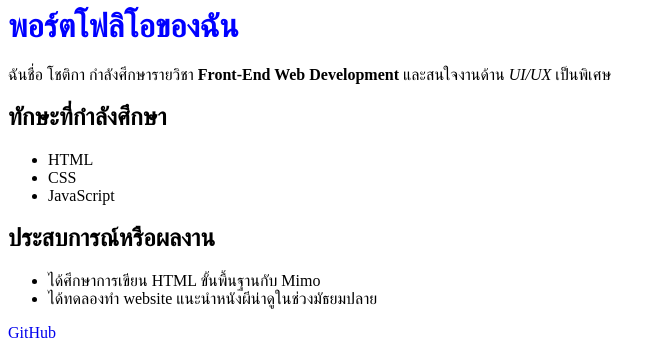
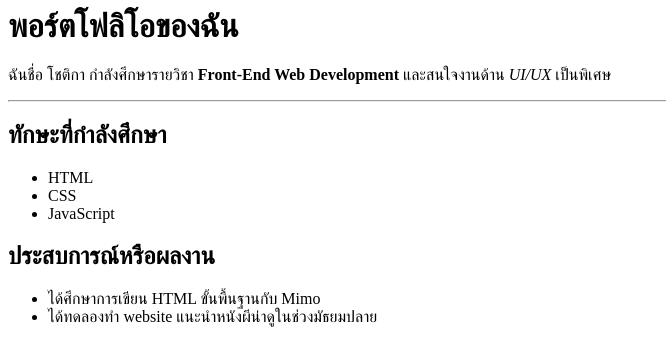
Before and after one commit to 68160002/88726065, a plain HTML site: page week01/index.html in a window 1280 px wide. Shown: the top 339 px of the page, without its empty margins (0-666 px from the left). Drawn offline with Linux system fonts and the light colour scheme; grey boxes are pictures that could not be loaded.

Commit message:
เพิ่ม hr

```diff
--- a/week01/index.html
+++ b/week01/index.html
@@ -1,11 +1,12 @@
 <body>
-  <h1 style="color: blue;">พอร์ตโฟลิโอของฉัน</h1>
+  <h1>พอร์ตโฟลิโอของฉัน</h1>
   <!-- ย่อหน้าแนะนำตัวของฉัน -->
   <p>
     ฉันชื่อ โชติกา กำลังศึกษารายวิชา
     <strong>Front-End Web Development</strong> และสนใจงานด้าน
     <em>UI/UX</em> เป็นพิเศษ
   </p>
+  <hr>
   <h2>ทักษะที่กำลังศึกษา</h2>
   <ul>
     <li>HTML</li>
```
